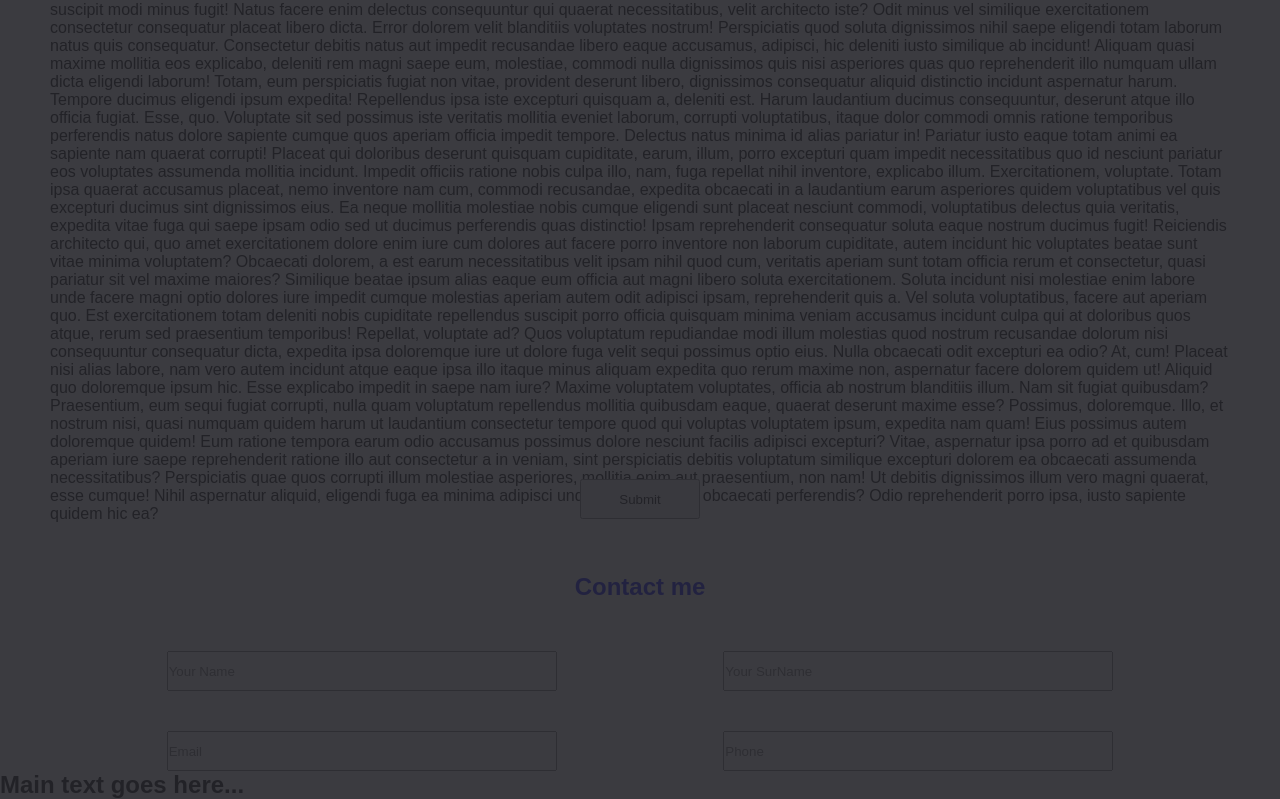
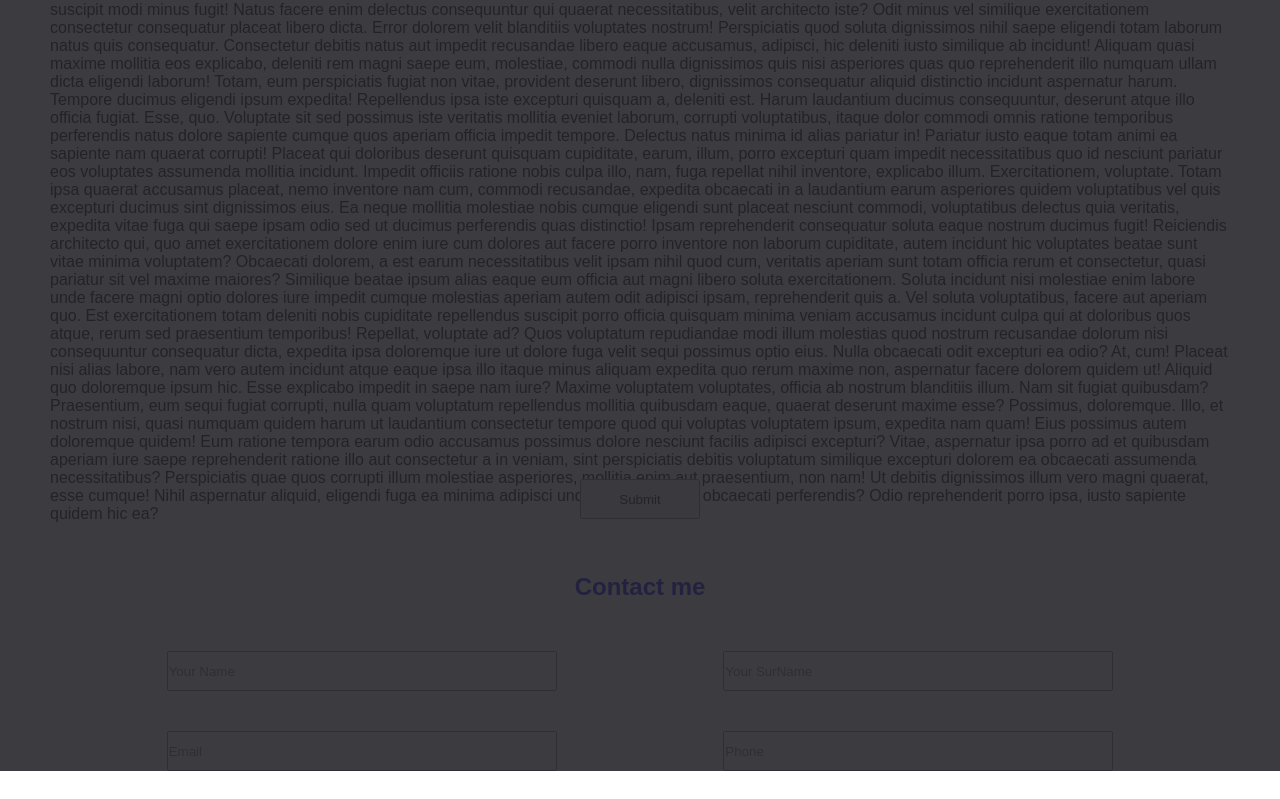
Before and after one commit to faizxmohammad/myFolio, a plain HTML site: page index.html in a window 1280 px wide. Shown: the part 2251-3050 px from the top of the page. After the commit the page ends 3022 px from the top, so only its background shows below. Drawn offline with nearby package versions, Linux system fonts and the light colour scheme; a script that the page names is missing; a web font is replaced by a local one.

Commit message:
Update index.html

```diff
--- a/index.html
+++ b/index.html
@@ -87,7 +87,7 @@
 
 
   <div class="maintext">
-    <h2> Main text goes here...</h2>
+
     </div>
     <div id="boxes">
     <div style="top: 50%; left: 50%; display: none;" id="dialog" class="window">
```
